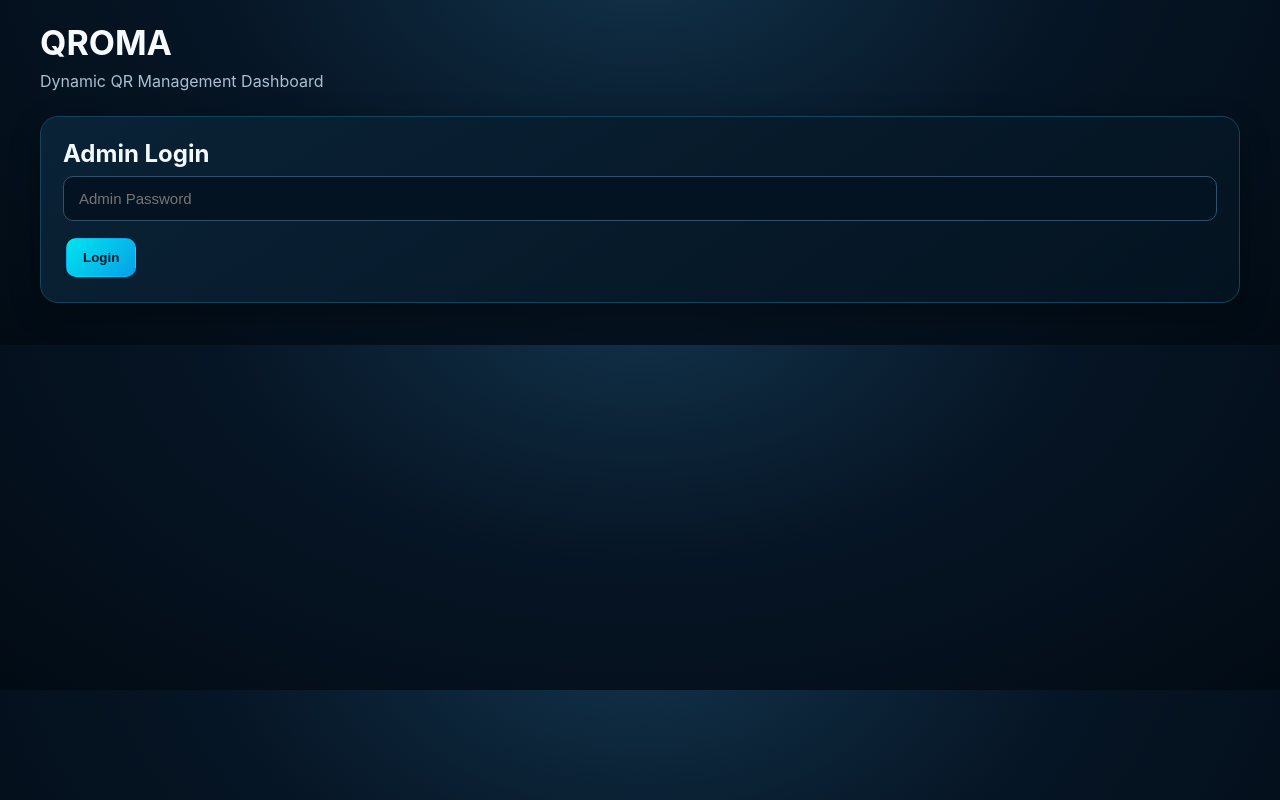
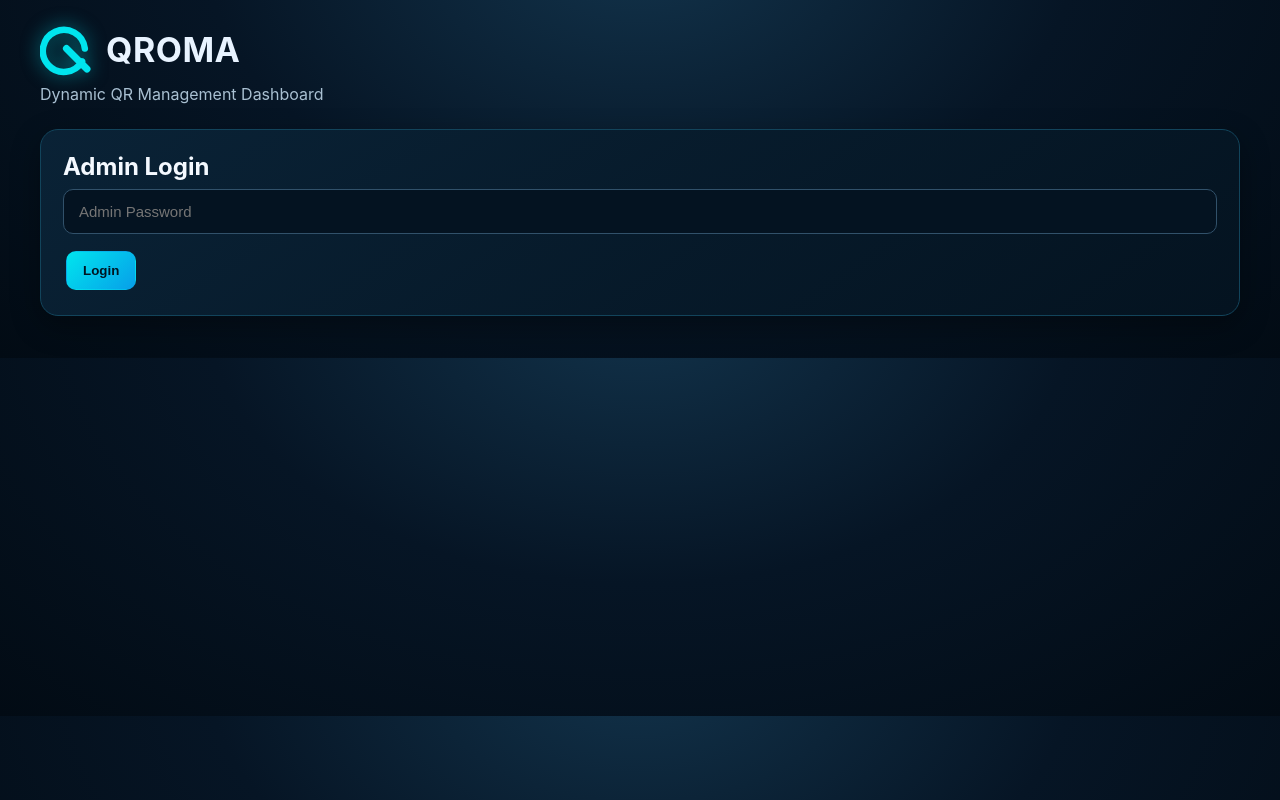
Before and after one commit to youssefhafez223-wq/my-qr-system, a website: page public/index.html in a window 1280 px wide. Drawn offline with Linux system fonts and the light colour scheme.

Commit message:
Add QROMA logo beside dashboard name

```diff
--- a/public/index.html
+++ b/public/index.html
@@ -209,6 +209,12 @@ th{color:#00e4ed;background:#071827}tr:hover td{background:#0a2638}
 #qrModal{background:#000d}.modalContent{border:1px solid #00dce8;box-shadow:0 0 30px #00dce833}
 @media(max-width:700px){body{padding:10px}.panel{padding:14px}.shopRow,.shopListHead{grid-template-columns:1fr;gap:6px}.shopListHead{display:none}.shopRow{align-items:start}h1{font-size:28px}}
 
+
+.brandHeader{display:flex;align-items:center;gap:12px;margin-bottom:8px}
+.brandHeader h1{margin:0;color:#e8f3ff;font-size:34px;letter-spacing:.5px}
+.brandLogo{display:block;width:54px;height:54px;flex:0 0 54px;filter:drop-shadow(0 0 9px #00dce888)}
+@media(max-width:650px){.brandHeader h1{font-size:28px}.brandLogo{width:46px;height:46px;flex-basis:46px}}
+
 </style>
 </head>
 
@@ -216,7 +222,13 @@ th{color:#00e4ed;background:#071827}tr:hover td{background:#0a2638}
 
 <div class="container">
 
-<h1>QROMA</h1>
+<header class="brandHeader" aria-label="QROMA">
+  <svg class="brandLogo" viewBox="0 0 100 100" role="img" aria-label="QROMA logo">
+    <path d="M78 73 A39 39 0 1 1 83 49" fill="none" stroke="#00e5ee" stroke-width="12" stroke-linecap="round"/>
+    <path d="M49 49 L87 87" fill="none" stroke="#00e5ee" stroke-width="13" stroke-linecap="round"/>
+  </svg>
+  <h1>QROMA</h1>
+</header>
 <p class="subtitle">Dynamic QR Management Dashboard</p>
 
 <div id="loginPanel" class="panel">
```
